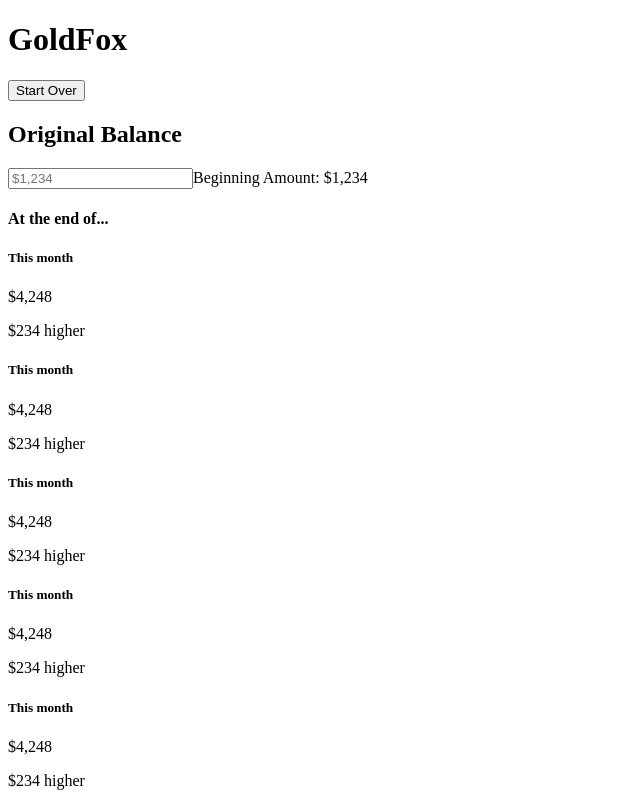
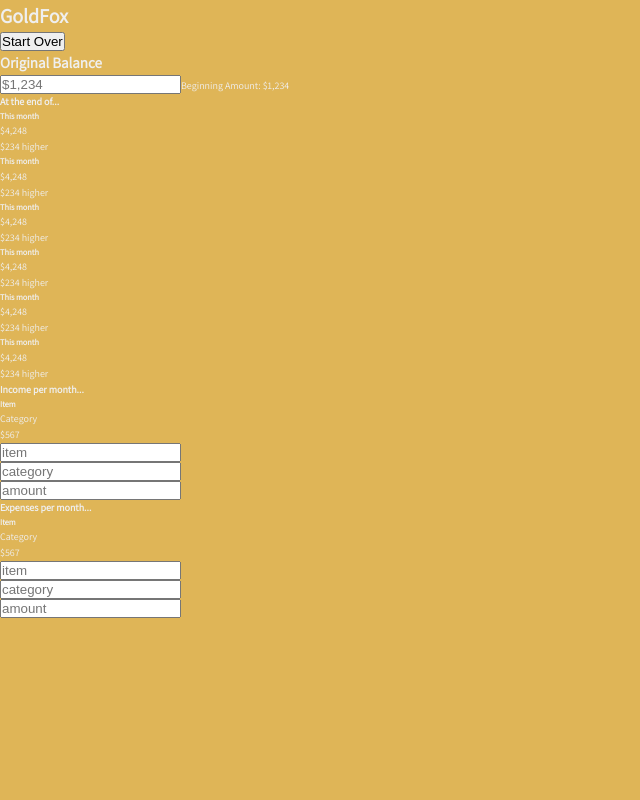
Before and after one commit to joshua-rdrgz/goldfox, a React (Create React App) app: page / in a window 1280 px wide. Shown: the top 800 px of the page, without its empty margins (0-640 px from the left). Built offline with nearby package versions, Linux system fonts and the light colour scheme.

Commit message:
Base styling
Add global reset stylings
Add mixin and variable files
Import fonts from Google Fonts

```diff
--- a/public/index.html
+++ b/public/index.html
@@ -7,6 +7,13 @@
       name="description"
       content="net worth tracker for up to 6 months in advance"
     />
+    <!-- FONT IMPORTS -->
+    <link rel="preconnect" href="https://fonts.googleapis.com" />
+    <link rel="preconnect" href="https://fonts.gstatic.com" crossorigin />
+    <link
+      href="https://fonts.googleapis.com/css2?family=Assistant&family=Cardo:wght@400;700&display=swap"
+      rel="stylesheet"
+    />
     <title>GoldFox</title>
   </head>
   <body>
--- a/src/App.js
+++ b/src/App.js
@@ -1,4 +1,6 @@
 import React, { Fragment } from 'react';
+
+import './styles/App.module.scss';
 
 import Header from './components/Header/Header';
 import OriginalBalance from './components/OriginalBalance';
--- /dev/null
+++ b/src/styles/App.module.scss
@@ -0,0 +1,27 @@
+@import './abstracts/variables';
+
+// CSS RESET
+
+:global(*) {
+	margin: 0;
+	padding: 0;
+}
+
+:global(*,
+*::before,
+*::after) {
+	box-sizing: inherit;
+}
+
+:global(html) {
+	box-sizing: border-box;
+	font-size: 62.5%; // sets 1rem = 10px (10/16 = 62.5%)
+}
+
+:global(body) {
+  font-family: $font-body;
+	line-height: 1.6;
+	color: $color-white;
+	background-color: $color-tertiary;
+	background-size: cover;
+}
--- /dev/null
+++ b/src/styles/abstracts/_mixins.scss
@@ -0,0 +1,26 @@
+@import './variables';
+
+// FONTS
+@mixin fontHeading($weight, $size) {
+  font-family: $font-heading;
+  font-weight: $weight;
+  font-size: $size;
+}
+
+// COLORS
+@mixin setColors($bgColor, $txtColor) {
+  background-color: $bgColor;
+  color: $txtColor;
+}
+
+// INPUTS
+@mixin designInput() {
+  @include fontHeading($font-weight-regular, 3rem);
+  border: none;
+  box-shadow: $box-shadow;
+  border-radius: 1rem;
+  &:focus {
+    outline: none;
+    border: 2px solid $color-primary
+  }
+}
--- /dev/null
+++ b/src/styles/abstracts/_variables.scss
@@ -0,0 +1,16 @@
+// COLORS
+
+$color-white: #efefef;
+$color-black: #202020;
+$color-primary: #1d449a;
+$color-secondary: #9a731d;
+$color-tertiary: #dfb557;
+
+// FONTS, use on font-family!
+$font-heading: 'Cardo', sans-serif;
+$font-body: 'Assistant', serif;
+$font-weight-regular: 400;
+$font-weight-bold: 700;
+
+// BOX-SHADOW
+$box-shadow: 0 3px 20px rgba($color-black, 0.3);
```
